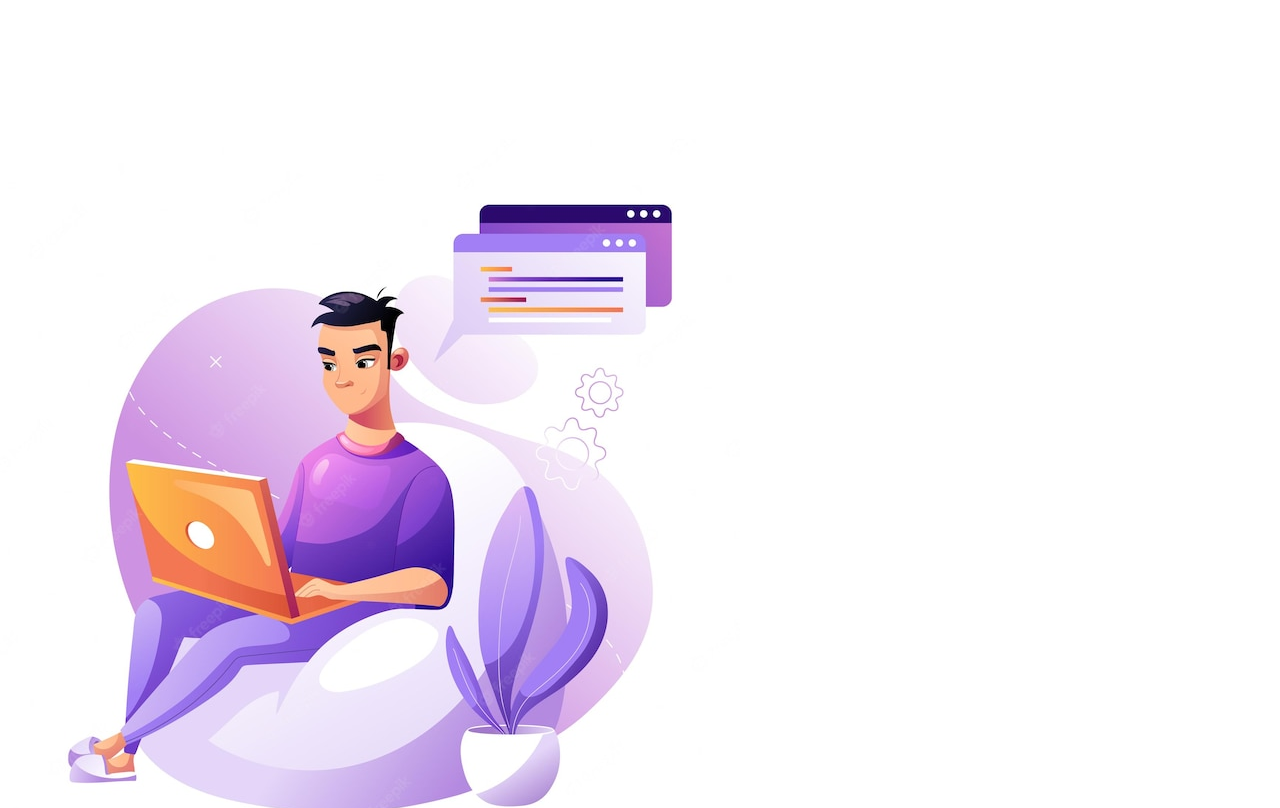
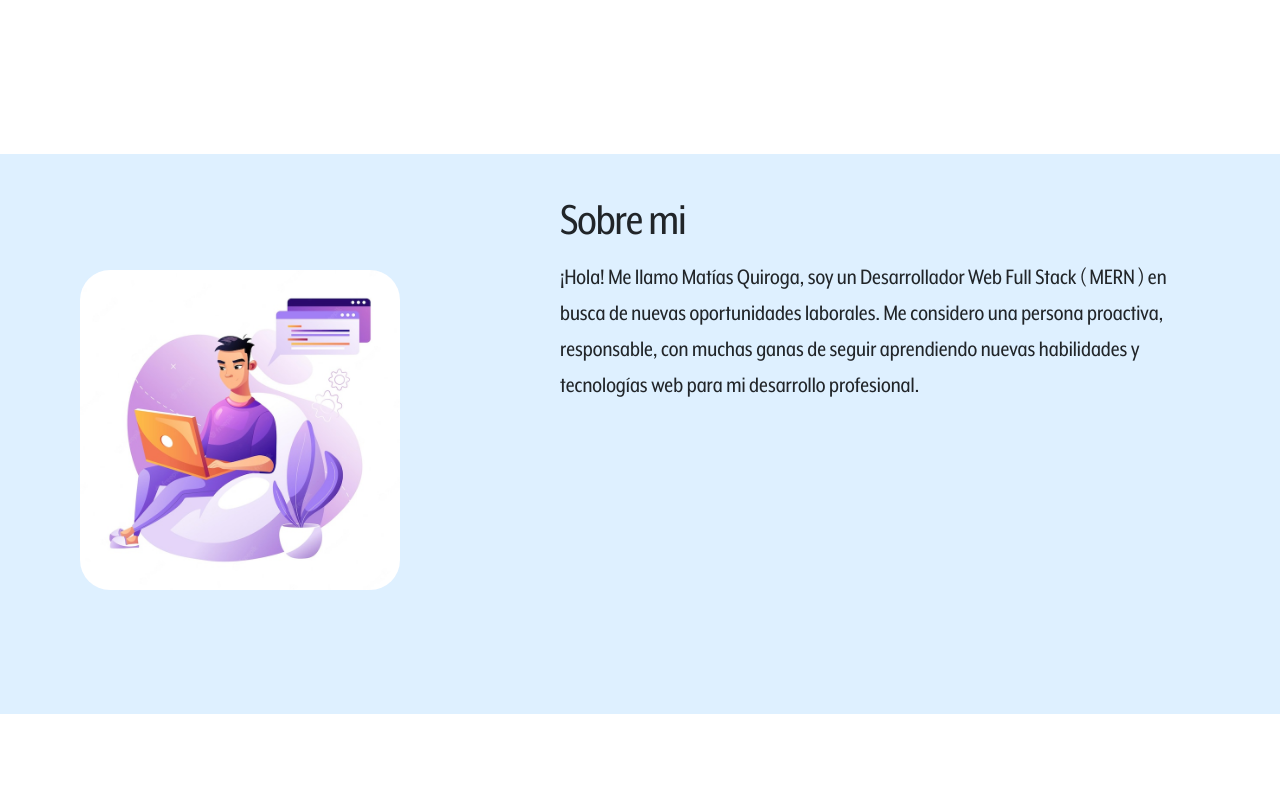
Before and after one commit to matias798/portfolio-nextjs, a Next.js app: page / in a window 1280 px wide. Shown: the part 620-1428 px from the top of the page. Built offline with nearby package versions, Linux system fonts and the light colour scheme.

Commit message:
changed about styles

```diff
--- a/styles/About.module.css
+++ b/styles/About.module.css
@@ -1,9 +1,28 @@
-.HomeContainer {
+.AboutContainer {
     display: flex;
     justify-content: space-around;
     align-items: center;
+    width: 100%;
+    height: 70VH;
+    margin-top: 15px;
+    background-color: #DEF0FF;
 }
 
-.aboutMeTitle{
-align-self: flex-start;
+.aboutMeText {
+    width: 50%;
+    align-self: flex-start;
+    padding-top: 2.5em;
 }
+
+.ImageContainer {
+    width: 25%;
+    padding-top: 0;
+}
+
+.image {
+    border-radius: 30px;
+}
+
+.Text {
+    font-size: 1.5em !important;
+}
```
